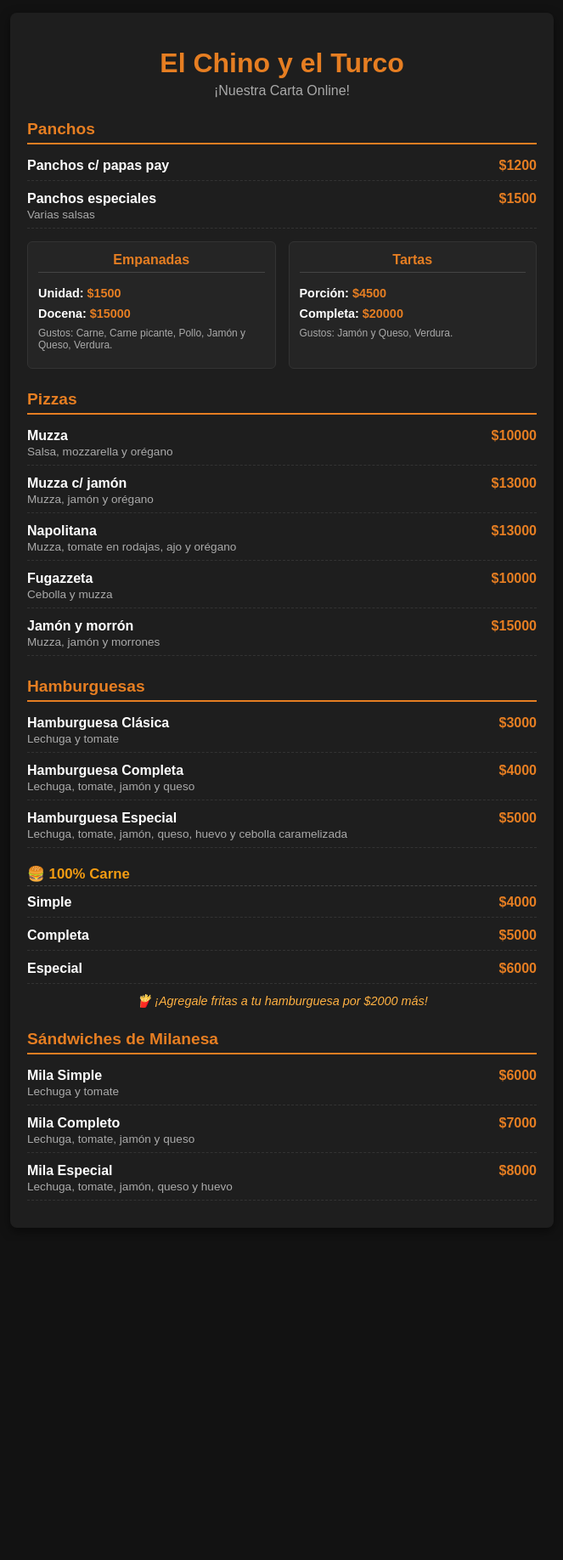
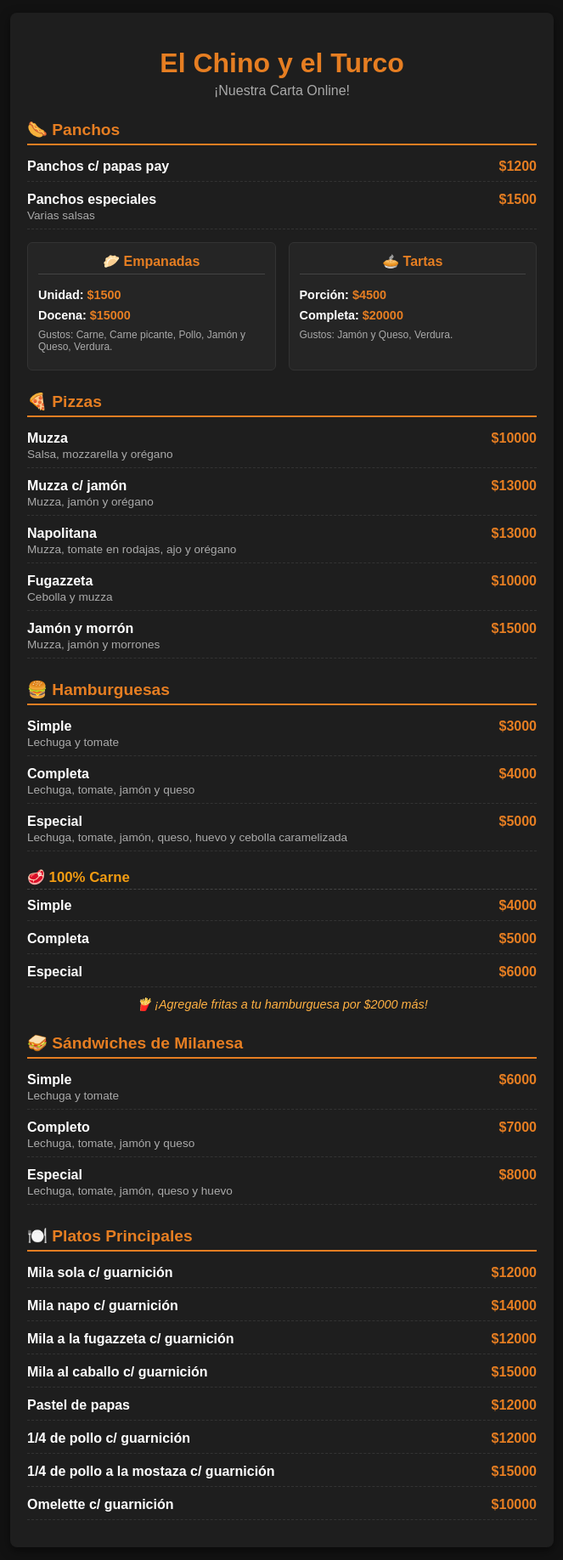
Before and after one commit to santinosuarezm-sys/santinosuarezm-sys-menu-el-chino-y-el-turco, a Flask app: page / in a window 1280 px wide. Shown: the whole page at 85% size, without its empty margins (308-971 px from the left). Before the commit the page ends 1413 px from the top, so only its background shows below. Run offline with Flask 3, Linux system fonts and the light colour scheme.

Commit message:
Update index.html

```diff
--- a/templates/index.html
+++ b/templates/index.html
@@ -130,7 +130,7 @@
         <div class="subtitulo">¡Nuestra Carta Online!</div>
 
         <!-- SECCIÓN 1: PANCHOS -->
-        <h2>Panchos</h2>
+        <h2>🌭 Panchos</h2>
         <div class="item">
             <div class="info">
                 <div class="nombre">Panchos c/ papas pay</div>
@@ -149,7 +149,7 @@
         <div class="dos-columnas">
             <!-- Columna Empanadas -->
             <div class="columna">
-                <h3>Empanadas</h3>
+                <h3>🥟 Empanadas</h3>
                 <div class="item-columna">
                     <span class="nombre">Unidad:</span> <span class="precio">$1500</span>
                 </div>
@@ -161,7 +161,7 @@
 
             <!-- Columna Tartas -->
             <div class="columna">
-                <h3>Tartas</h3>
+                <h3>🥧 Tartas</h3>
                 <div class="item-columna">
                     <span class="nombre">Porción:</span> <span class="precio">$4500</span>
                 </div>
@@ -173,7 +173,7 @@
         </div>
 
         <!-- SECCIÓN 3: PIZZAS -->
-        <h2>Pizzas</h2>
+        <h2>🍕 Pizzas</h2>
         <div class="item">
             <div class="info">
                 <div class="nombre">Muzza</div>
@@ -211,31 +211,31 @@
         </div>
 
         <!-- SECCIÓN 4: HAMBURGUESAS -->
-        <h2>Hamburguesas</h2>
+        <h2>🍔 Hamburguesas</h2>
         <div class="item">
             <div class="info">
-                <div class="nombre">Hamburguesa Clásica</div>
+                <div class="nombre">Simple</div>
                 <div class="descripcion">Lechuga y tomate</div>
             </div>
             <div class="precio">$3000</div>
         </div>
         <div class="item">
             <div class="info">
-                <div class="nombre">Hamburguesa Completa</div>
+                <div class="nombre">Completa</div>
                 <div class="descripcion">Lechuga, tomate, jamón y queso</div>
             </div>
             <div class="precio">$4000</div>
         </div>
         <div class="item">
             <div class="info">
-                <div class="nombre">Hamburguesa Especial</div>
+                <div class="nombre">Especial</div>
                 <div class="descripcion">Lechuga, tomate, jamón, queso, huevo y cebolla caramelizada</div>
             </div>
             <div class="precio">$5000</div>
         </div>
 
         <!-- Subsección 100% Carne -->
-        <h3 class="subseccion">🍔 100% Carne</h3>
+        <h3 class="subseccion">🥩 100% Carne</h3>
         <div class="item">
             <div class="info">
                 <div class="nombre">Simple</div>
@@ -258,27 +258,78 @@
         <div class="nota">🍟 ¡Agregale fritas a tu hamburguesa por $2000 más!</div>
 
         <!-- SECCIÓN 5: SÁNDWICHES -->
-        <h2>Sándwiches de Milanesa</h2>
+        <h2>🥪 Sándwiches de Milanesa</h2>
         <div class="item">
             <div class="info">
-                <div class="nombre">Mila Simple</div>
+                <div class="nombre">Simple</div>
                 <div class="descripcion">Lechuga y tomate</div>
             </div>
             <div class="precio">$6000</div>
         </div>
         <div class="item">
             <div class="info">
-                <div class="nombre">Mila Completo</div>
+                <div class="nombre">Completo</div>
                 <div class="descripcion">Lechuga, tomate, jamón y queso</div>
             </div>
             <div class="precio">$7000</div>
         </div>
         <div class="item">
             <div class="info">
-                <div class="nombre">Mila Especial</div>
+                <div class="nombre">Especial</div>
                 <div class="descripcion">Lechuga, tomate, jamón, queso y huevo</div>
             </div>
             <div class="precio">$8000</div>
+        </div>
+
+        <!-- SECCIÓN 6: PLATOS -->
+        <h2>🍽️ Platos Principales</h2>
+        <div class="item">
+            <div class="info">
+                <div class="nombre">Mila sola c/ guarnición</div>
+            </div>
+            <div class="precio">$12000</div>
+        </div>
+        <div class="item">
+            <div class="info">
+                <div class="nombre">Mila napo c/ guarnición</div>
+            </div>
+            <div class="precio">$14000</div>
+        </div>
+        <div class="item">
+            <div class="info">
+                <div class="nombre">Mila a la fugazzeta c/ guarnición</div>
+            </div>
+            <div class="precio">$12000</div>
+        </div>
+        <div class="item">
+            <div class="info">
+                <div class="nombre">Mila al caballo c/ guarnición</div>
+            </div>
+            <div class="precio">$15000</div>
+        </div>
+        <div class="item">
+            <div class="info">
+                <div class="nombre">Pastel de papas</div>
+            </div>
+            <div class="precio">$12000</div>
+        </div>
+        <div class="item">
+            <div class="info">
+                <div class="nombre">1/4 de pollo c/ guarnición</div>
+            </div>
+            <div class="precio">$12000</div>
+        </div>
+        <div class="item">
+            <div class="info">
+                <div class="nombre">1/4 de pollo a la mostaza c/ guarnición</div>
+            </div>
+            <div class="precio">$15000</div>
+        </div>
+        <div class="item">
+            <div class="info">
+                <div class="nombre">Omelette c/ guarnición</div>
+            </div>
+            <div class="precio">$10000</div>
         </div>
 
     </div>
```
